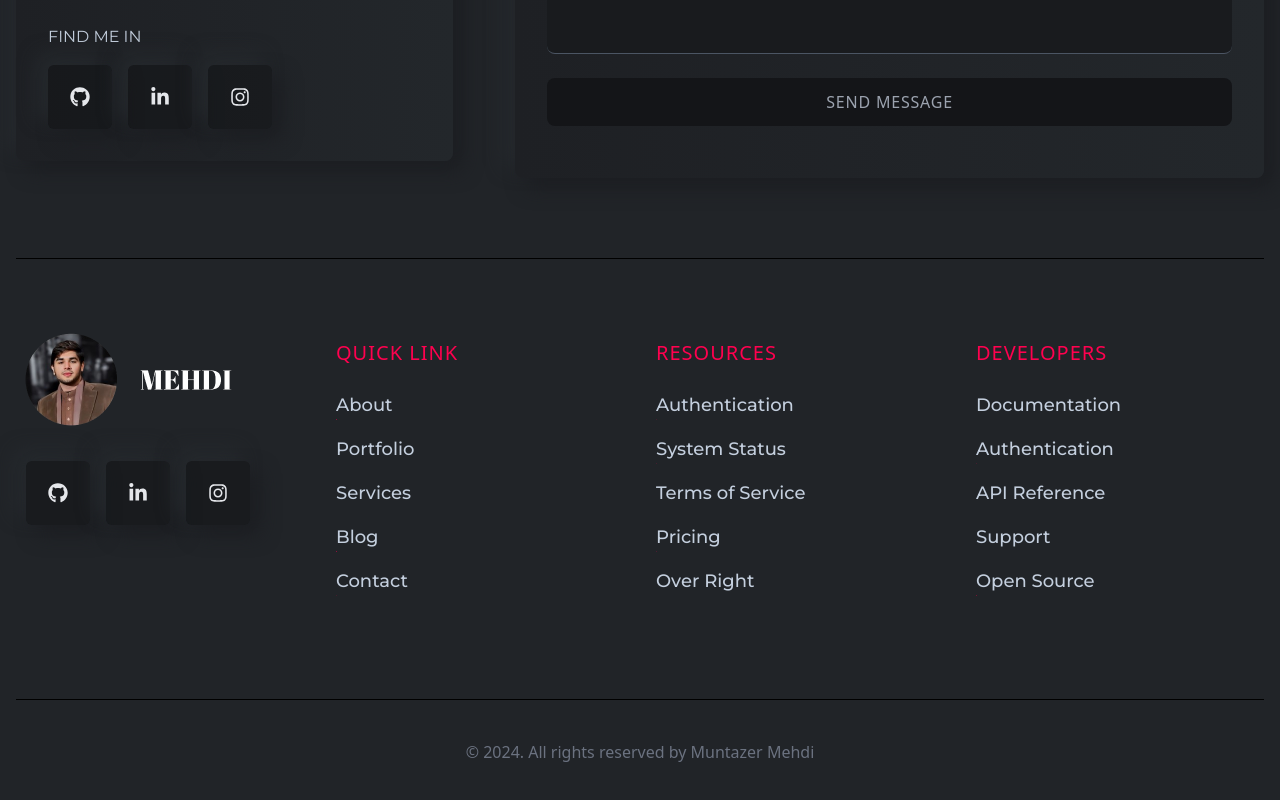
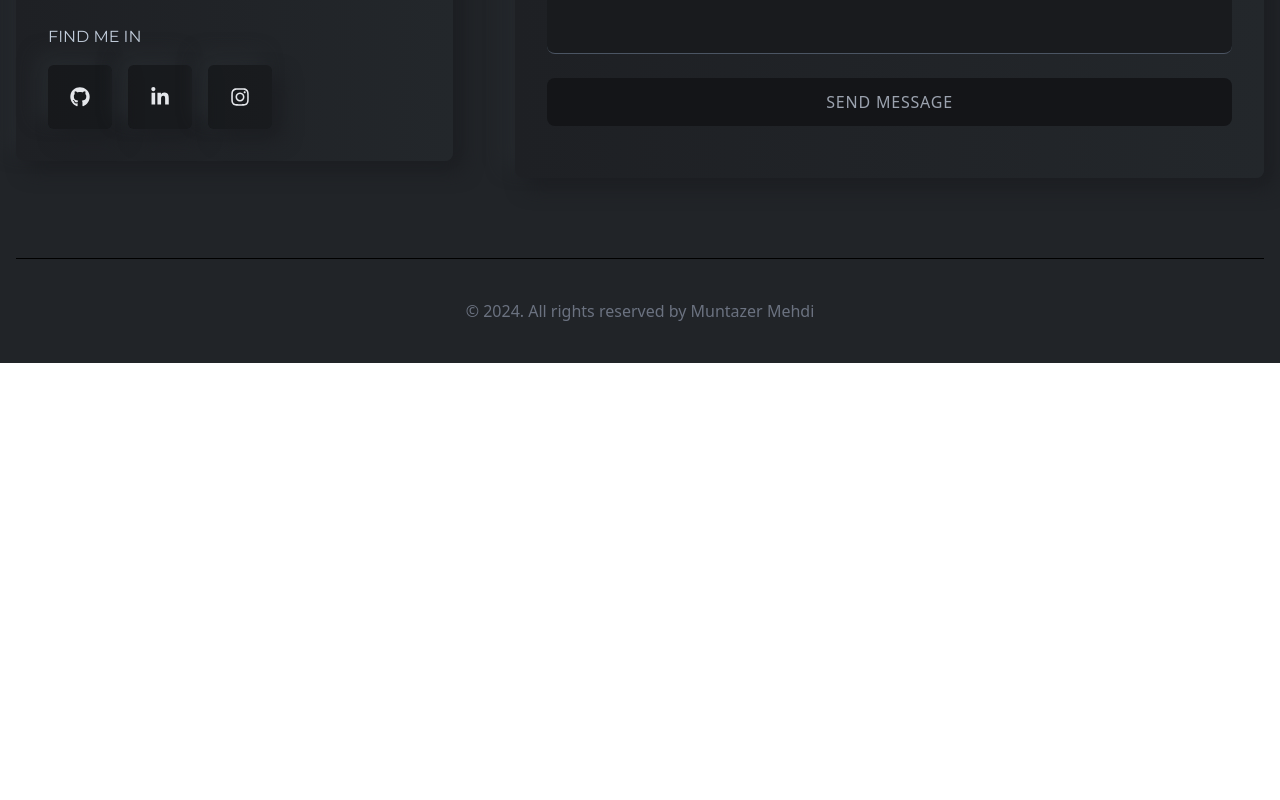
Before and after one commit to M-Muntazer-Mehdi/Muntazer-Portfolio, a React (Create React App) app: page / in a window 1280 px wide. Shown: the part 6511-7311 px from the top of the page. After the commit the page ends 6874 px from the top, so only its background shows below. Built offline with nearby package versions, Linux system fonts and the light colour scheme.

Commit message:
Remove Footer

```diff
--- a/src/App.js
+++ b/src/App.js
@@ -2,7 +2,6 @@ import React from "react";
 import Banner from "./components/banner/Banner";
 import Contact from "./components/contact/Contact";
 import Features from "./components/features/Features";
-import Footer from "./components/footer/Footer";
 import FooterBottom from "./components/footer/FooterBottom";
 import Navbar from "./components/navbar/Navbar";
 import Projects from "./components/projects/Projects";
@@ -21,7 +20,6 @@ function App() {
         <Projects />
         <Resume />
         <Contact />
-        <Footer />
         <FooterBottom />
       </div>
   </div>
--- a/src/components/footer/Footer.js
+++ /dev/null
@@ -1,154 +0,0 @@
-import React from 'react'
-import {FaLinkedinIn, FaReact, FaGithub, FaInstagram } from "react-icons/fa";
-import {logo} from "../../assets/index"
-
-const Footer = () => {
-  return (
-    <div className="w-full py-20 h-auto border-b-[1px] border-b-black grid grid-cols-1 md:grid-cols-2 lgl:grid-cols-4 gap-8">
-      <div className="w-full h-full flex flex-col gap-8">
-      <div    style={{ height:250, width:250, marginTop: -80,marginLeft:-20 }}>
-        <img src={logo} alt="logo" />
-      </div>
-        <div className="flex gap-4" style={{marginTop: -80,marginLeft:10 }}>
-        <a
-            href="https://github.com/M-Muntazer-Mehdi"
-            target="_blank"
-            rel="noopener noreferrer"
-            className="bannerIcon"
-          >
-            <FaGithub />
-          </a>
-          <a
-            href="https://www.linkedin.com/in/m-muntazer-mehdi/"
-            target="_blank"
-            rel="noopener noreferrer"
-            className="bannerIcon"
-          >
-              <FaLinkedinIn />
-          </a>
-          <a
-            href="https://www.instagram.com/triple_m.r/"
-            target="_blank"
-            rel="noopener noreferrer"
-            className="bannerIcon"
-          >
-              <FaInstagram />
-          </a>
-        </div>
-      </div>
-      <div className="w-full h-full">
-        <h3 className="text-xl uppercase text-designColor tracking-wider">
-          Quick Link
-        </h3>
-        <ul className="flex flex-col gap-4 font-titleFont font-medium py-6 overflow-hidden">
-          <li>
-            <span className="w-full text-lg relative hover:text-designColor duration-300 group cursor-pointer">
-              About
-              <span className="w-full h-[1px] bg-designColor inline-flex absolute left-0 -bottom-1 -translate-x-[100%] group-hover:translate-x-0 transition-transform duration-300"></span>
-            </span>
-          </li>
-          <li>
-            <span className="w-full text-lg relative hover:text-designColor duration-300 group cursor-pointer">
-              Portfolio
-              <span className="w-full h-[1px] bg-designColor inline-flex absolute left-0 -bottom-1 -translate-x-[100%] group-hover:translate-x-0 transition-transform duration-300"></span>
-            </span>
-          </li>
-          <li>
-            <span className="w-full text-lg relative hover:text-designColor duration-300 group cursor-pointer">
-              Services
-              <span className="w-full h-[1px] bg-designColor inline-flex absolute left-0 -bottom-1 -translate-x-[100%] group-hover:translate-x-0 transition-transform duration-300"></span>
-            </span>
-          </li>
-          <li>
-            <span className="w-full text-lg relative hover:text-designColor duration-300 group cursor-pointer">
-              Blog
-              <span className="w-full h-[1px] bg-designColor inline-flex absolute left-0 -bottom-1 -translate-x-[100%] group-hover:translate-x-0 transition-transform duration-300"></span>
-            </span>
-          </li>
-          <li>
-            <span className="w-full text-lg relative hover:text-designColor duration-300 group cursor-pointer">
-              Contact
-              <span className="w-full h-[1px] bg-designColor inline-flex absolute left-0 -bottom-1 -translate-x-[100%] group-hover:translate-x-0 transition-transform duration-300"></span>
-            </span>
-          </li>
-        </ul>
-      </div>
-      <div className="w-full h-full">
-        <h3 className="text-xl uppercase text-designColor tracking-wider">
-          RESOURCES
-        </h3>
-        <ul className="flex flex-col gap-4 font-titleFont font-medium py-6 overflow-hidden">
-          <li>
-            <span className="w-full text-lg relative hover:text-designColor duration-300 group cursor-pointer">
-              Authentication
-              <span className="w-full h-[1px] bg-designColor inline-flex absolute left-0 -bottom-1 -translate-x-[100%] group-hover:translate-x-0 transition-transform duration-300"></span>
-            </span>
-          </li>
-          <li>
-            <span className="w-full text-lg relative hover:text-designColor duration-300 group cursor-pointer">
-              System Status
-              <span className="w-full h-[1px] bg-designColor inline-flex absolute left-0 -bottom-1 -translate-x-[100%] group-hover:translate-x-0 transition-transform duration-300"></span>
-            </span>
-          </li>
-          <li>
-            <span className="w-full text-lg relative hover:text-designColor duration-300 group cursor-pointer">
-              Terms of Service
-              <span className="w-full h-[1px] bg-designColor inline-flex absolute left-0 -bottom-1 -translate-x-[100%] group-hover:translate-x-0 transition-transform duration-300"></span>
-            </span>
-          </li>
-          <li>
-            <span className="w-full text-lg relative hover:text-designColor duration-300 group cursor-pointer">
-              Pricing
-              <span className="w-full h-[1px] bg-designColor inline-flex absolute left-0 -bottom-1 -translate-x-[100%] group-hover:translate-x-0 transition-transform duration-300"></span>
-            </span>
-          </li>
-          <li>
-            <span className="w-full text-lg relative hover:text-designColor duration-300 group cursor-pointer">
-              Over Right
-              <span className="w-full h-[1px] bg-designColor inline-flex absolute left-0 -bottom-1 -translate-x-[100%] group-hover:translate-x-0 transition-transform duration-300"></span>
-            </span>
-          </li>
-        </ul>
-      </div>
-      <div className="w-full h-full">
-        <h3 className="text-xl uppercase text-designColor tracking-wider">
-          DEVELOPERS
-        </h3>
-        <ul className="flex flex-col gap-4 font-titleFont font-medium overflow-hidden py-6">
-          <li>
-            <span className="w-full text-lg relative hover:text-designColor duration-300 group cursor-pointer">
-              Documentation
-              <span className="w-full h-[1px] bg-designColor inline-flex absolute left-0 -bottom-1 -translate-x-[100%] group-hover:translate-x-0 transition-transform duration-300"></span>
-            </span>
-          </li>
-          <li>
-            <span className="w-full text-lg relative hover:text-designColor duration-300 group cursor-pointer">
-              Authentication
-              <span className="w-full h-[1px] bg-designColor inline-flex absolute left-0 -bottom-1 -translate-x-[100%] group-hover:translate-x-0 transition-transform duration-300"></span>
-            </span>
-          </li>
-          <li>
-            <span className="w-full text-lg relative hover:text-designColor duration-300 group cursor-pointer">
-              API Reference
-              <span className="w-full h-[1px] bg-designColor inline-flex absolute left-0 -bottom-1 -translate-x-[100%] group-hover:translate-x-0 transition-transform duration-300"></span>
-            </span>
-          </li>
-          <li>
-            <span className="w-full text-lg relative hover:text-designColor duration-300 group cursor-pointer">
-              Support
-              <span className="w-full h-[1px] bg-designColor inline-flex absolute left-0 -bottom-1 -translate-x-[100%] group-hover:translate-x-0 transition-transform duration-300"></span>
-            </span>
-          </li>
-          <li>
-            <span className="w-full text-lg relative hover:text-designColor duration-300 group cursor-pointer">
-              Open Source
-              <span className="w-full h-[1px] bg-designColor inline-flex absolute left-0 -bottom-1 -translate-x-[100%] group-hover:translate-x-0 transition-transform duration-300"></span>
-            </span>
-          </li>
-        </ul>
-      </div>
-    </div>
-  );
-}
-
-export default Footer
```
